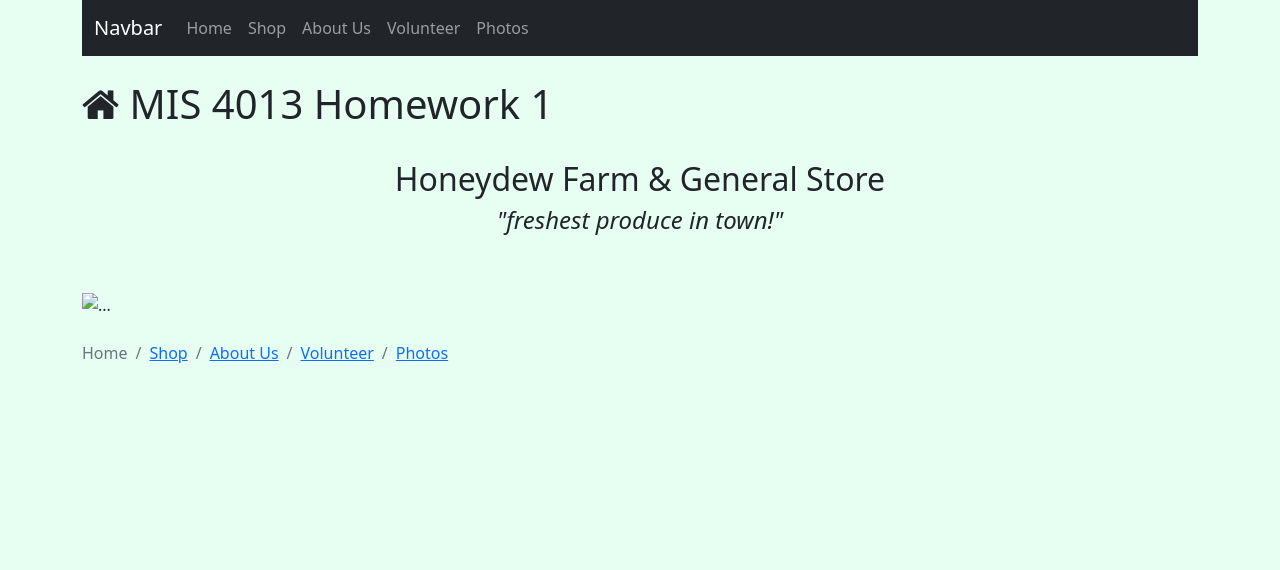
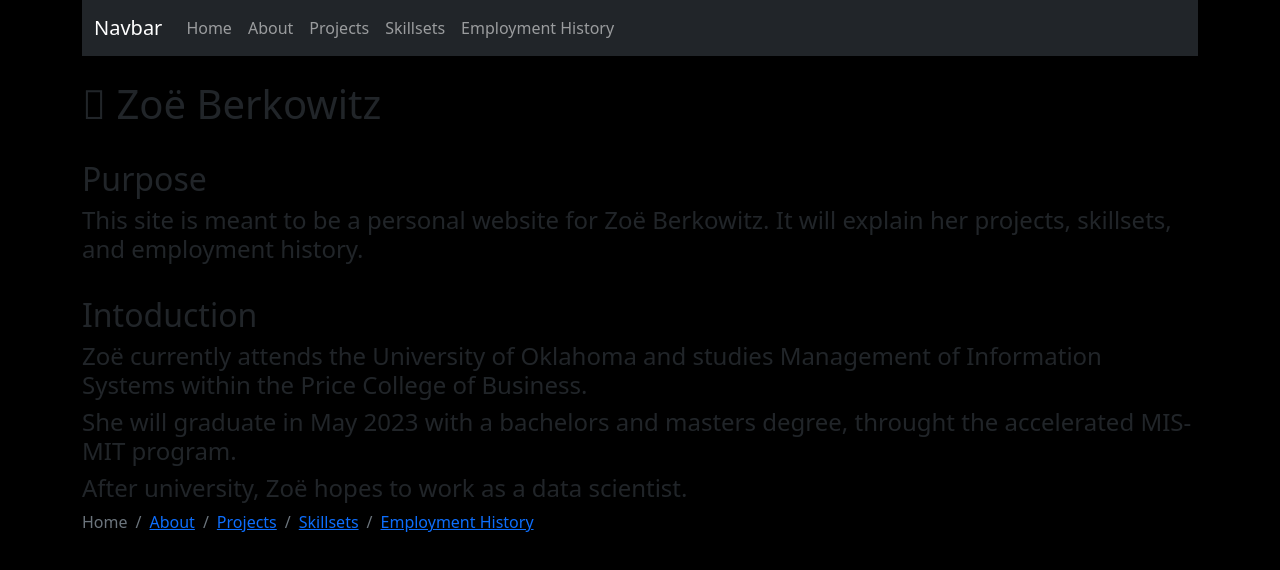
Before and after one commit to zoberko/zoberko.github.io, a plain HTML site: page home.html in a window 1280 px wide. Drawn offline with nearby package versions, Linux system fonts and the light colour scheme.

Commit message:
initial edits to homepage

```diff
--- a/home.html
+++ b/home.html
@@ -7,12 +7,12 @@
 
     <!-- Bootstrap CSS -->
     <link href="https://cdn.jsdelivr.net/npm/bootstrap@5.1.0/dist/css/bootstrap.min.css" rel="stylesheet" integrity="sha384-KyZXEAg3QhqLMpG8r+8fhAXLRk2vvoC2f3B09zVXn8CA5QIVfZOJ3BCsw2P0p/We" crossorigin="anonymous">
-    <link rel="shortcut icon" type="image/jpg" href="images/melon.jpg"/>
+    <link rel="shortcut icon" type="image/jpg" href="images/headshot.jpg"/>
     <link rel="stylesheet" href="https://stackpath.bootstrapcdn.com/font-awesome/4.7.0/css/font-awesome.min.css">
-    <title>Honeydew</title>
+    <title>Zoë Berkowitz</title>
   </head>
 
-  <body style="background-color:#e6fff2">
+  <body style="background-color:#000000">
       <div class = "container">
       <nav class="navbar navbar-expand-lg navbar-dark bg-dark">
   <div class="container-fluid">
@@ -23,34 +23,35 @@
     <div class="collapse navbar-collapse" id="navbarNavAltMarkup">
       <div class="navbar-nav">
 <!-- <a class="nav-link active" aria-current="page" href="#">Home</a> -->
-        <a class="nav-link" href="index.html">Home</a>
-        <a class="nav-link" href="shop.html">Shop</a>
-        <a class="nav-link" href="about.html">About Us</a>
-        <a class="nav-link" href="volunteer.html">Volunteer</a>
-        <a class="nav-link" href="photos.html">Photos</a>
+        <a class="nav-link" href="home.html">Home</a>
+        <a class="nav-link" href="about.html">About</a>
+        <a class="nav-link" href="projects.html">Projects</a>
+        <a class="nav-link" href="skillsets.html">Skillsets</a>
+        <a class="nav-link" href="employment.html">Employment History</a>
       </div>
     </div>
   </div>
 </nav>
     <br>
-    <h1><i class="fa fa-home"></i> MIS 4013 Homework 1</h1>
+    <h1><i class="far fa-user-circle"></i> Zoë Berkowitz </h1>
     <br>
-    <h2><center>Honeydew Farm & General Store</center></h2>
-    <h4><center><i>"freshest produce in town!"</i></center></h4>
+        <h2>Purpose</h2>
+        <h4>This site is meant to be a personal website for Zoë Berkowitz. It will explain her projects, skillsets, and employment history.</h4>
     <br>
-    <br>
-    <img src="images/homepageimg.jpg" class="img-fluid" alt="...">
-    <br>
-    <br>
+      <h2>Intoduction</h2>
+        <h4>Zoë currently attends the University of Oklahoma and studies Management of Information Systems within the Price College of Business.</h4>
+        <h4>She will graduate in May 2023 with a bachelors and masters degree, throught the accelerated MIS-MIT program.</h4>
+        <h4>After university, Zoë hopes to work as a data scientist.</h4>
+
 
     <!-- footer -->
     <nav aria-label="breadcrumb">
   <ol class="breadcrumb">
     <li class="breadcrumb-item active" aria-current="page">Home</li>
-    <li class="breadcrumb-item"><a href="shop.html">Shop</a></li>
-    <li class="breadcrumb-item"><a href="about.html">About Us</a></li>
-    <li class="breadcrumb-item"><a href="volunteer.html">Volunteer</a></li>
-    <li class="breadcrumb-item"><a href="photos.html">Photos</a></li>
+    <li class="breadcrumb-item"><a href="about.html">About</a></li>
+    <li class="breadcrumb-item"><a href="projects.html">Projects</a></li>
+    <li class="breadcrumb-item"><a href="skillsets.html">Skillsets</a></li>
+    <li class="breadcrumb-item"><a href="employment.html">Employment History</a></li>
 
   </ol>
 </nav>
```
